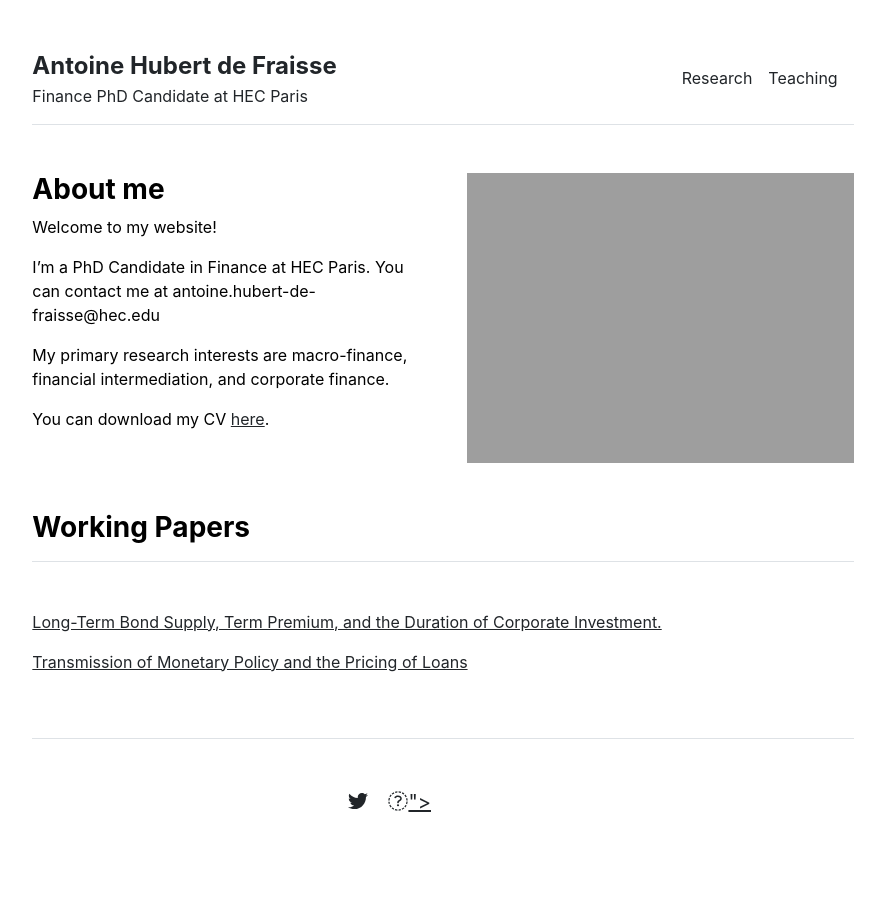
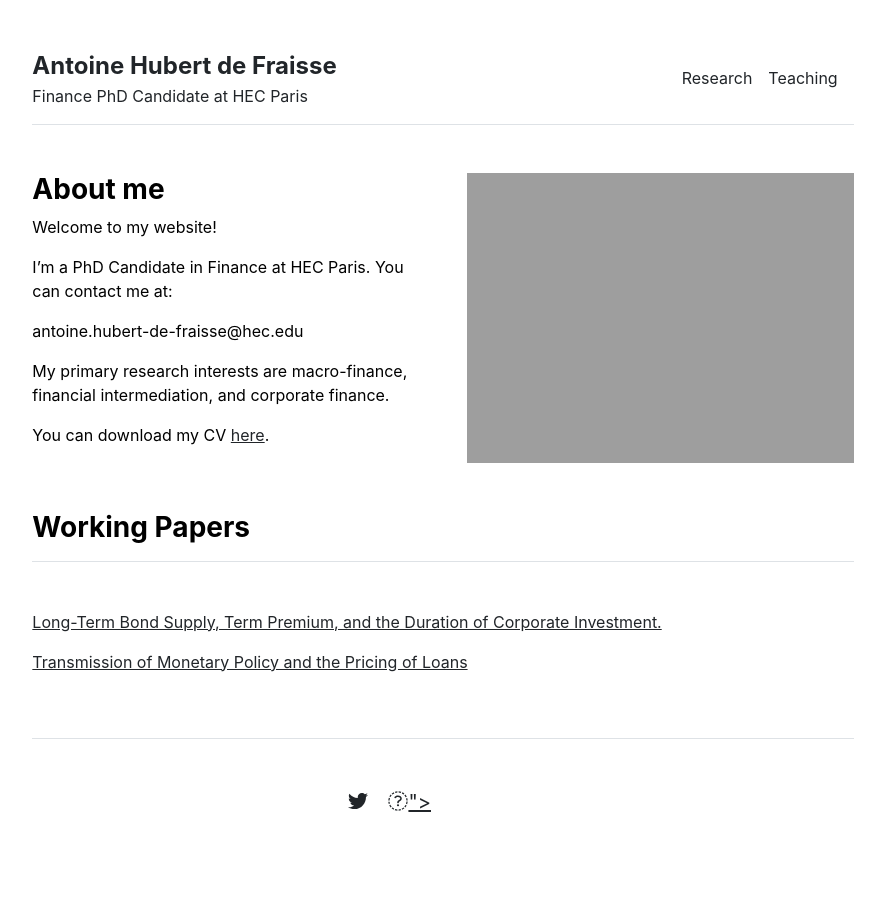
Before and after one commit to antoinehubertdefraisse/antoinehubertdefraisse.github.io, a Jekyll site: the page built from index.md, in a window 1280 px wide. Shown: the whole page, without its empty margins (197-1082 px from the left). Built offline with Jekyll 4.4.1, drawn with Linux system fonts in a browser that asks for light colours.

```diff
--- a/_layouts/home.html
+++ b/_layouts/home.html
@@ -6,7 +6,7 @@ layout: default
   <div class="col-md-6">
     <h3 class="fw-bold">About me</h3>
     Welcome to my website!  <p></p>
-    I’m a PhD Candidate in Finance at HEC Paris.  You can contact me at antoine.hubert-de-fraisse@hec.edu <p></p>
+    I’m a PhD Candidate in Finance at HEC Paris.  You can contact me at:</p> antoine.hubert-de-fraisse@hec.edu <p></p>
     My primary research interests are macro-finance, financial intermediation, and corporate finance. <p></p>
     You can download my CV <a href="http://antoinehubertdefraisse.github.io/pdf/cv.pdf" target="_blank">here</a>.</p>
 
```
